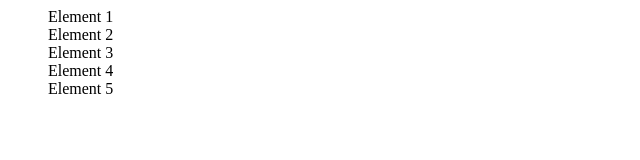
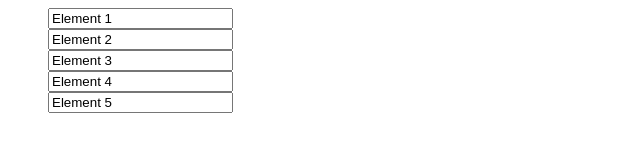
Before and after one commit to PrzemmekG/IPM, a plain HTML site: page lab3/index.html in a window 1280 px wide. Shown: the whole page, without its empty margins (0-640 px from the left). Drawn offline with Linux system fonts and the light colour scheme.

Commit message:
Input type non static

```diff
--- a/lab3/index.html
+++ b/lab3/index.html
@@ -6,11 +6,11 @@
     </head>
     <body>
         <ul id="LISTA" class="moveable">
-        <li>Element 1</li>
-        <li>Element 2</li>
-        <li>Element 3</li>
-        <li>Element 4</li>
-        <li>Element 5</li>
+        <li><input type="text" value="Element 1"></li>
+        <li><input type="text" value="Element 2"></li>
+        <li><input type="text" value="Element 3"></li>
+        <li><input type="text" value="Element 4"></li>
+        <li><input type="text" value="Element 5"></li>
         </ul>
     </body>
 </html>
```
